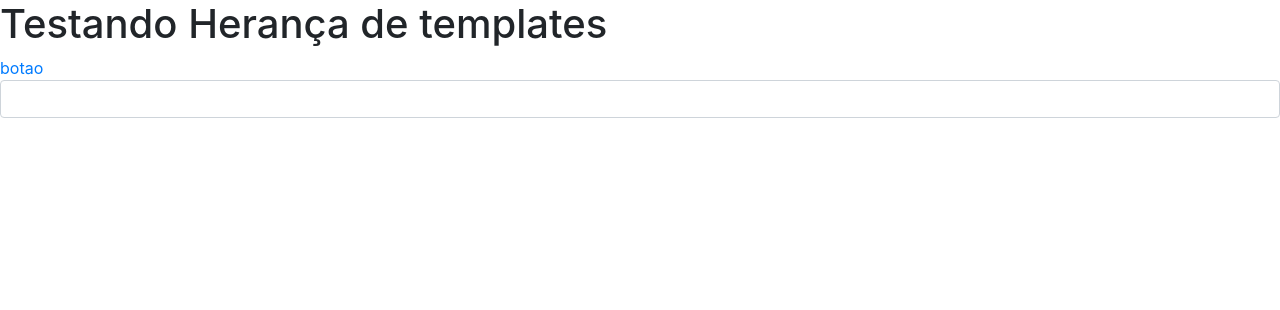
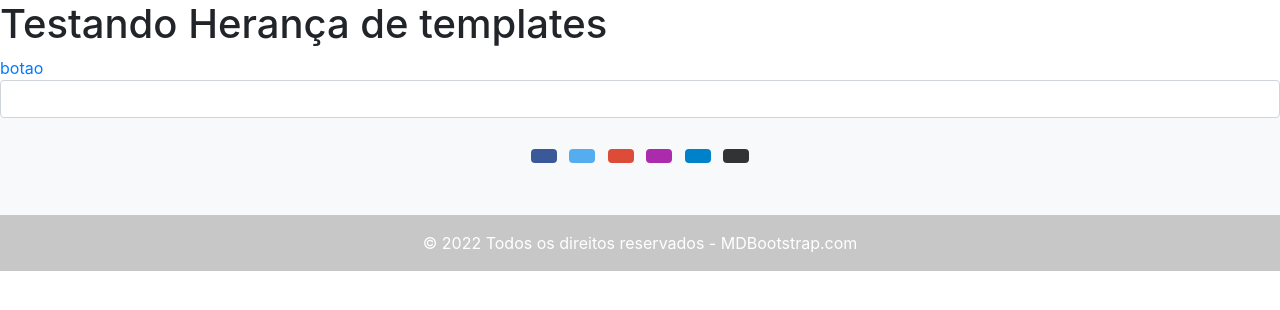
Before and after one commit to gleisonmedeiros/portal, a Django app: page /base/ in a window 1280 px wide. Shown: the part 56-366 px from the top of the page. Run offline with Django 3.2, Linux system fonts and the light colour scheme; some libraries are stand-ins or nearby versions.

Commit message:
Adicionando footer

```diff
--- a/portal/base/templates/base/_base.html
+++ b/portal/base/templates/base/_base.html
@@ -11,5 +11,6 @@
         {%block content %}
         {% endblock %}
 
+        {% include 'base/_footer.html' %}
     </body>
 </html>
--- /dev/null
+++ b/portal/base/templates/base/_footer.html
@@ -0,0 +1,71 @@
+{% load static %}
+
+<footer class="bg-light text-center text-white">
+    <!-- Grid container -->
+    <div class="container p-4 pb-0">
+      <!-- Section: Social media -->
+      <section class="mb-4">
+        <!-- Facebook -->
+        <a
+          class="btn text-white btn-floating m-1"
+          style="background-color: #3b5998;"
+          href="#!"
+          role="button"
+          ><i class="fab fa-facebook-f"></i
+        ></a>
+
+        <!-- Twitter -->
+        <a
+          class="btn text-white btn-floating m-1"
+          style="background-color: #55acee;"
+          href="#!"
+          role="button"
+          ><i class="fab fa-twitter"></i
+        ></a>
+
+        <!-- Google -->
+        <a
+          class="btn text-white btn-floating m-1"
+          style="background-color: #dd4b39;"
+          href="#!"
+          role="button"
+          ><i class="fab fa-google"></i
+        ></a>
+
+        <!-- Instagram -->
+        <a
+          class="btn text-white btn-floating m-1"
+          style="background-color: #ac2bac;"
+          href="#!"
+          role="button"
+          ><i class="fab fa-instagram"></i
+        ></a>
+
+        <!-- Linkedin -->
+        <a
+          class="btn text-white btn-floating m-1"
+          style="background-color: #0082ca;"
+          href="#!"
+          role="button"
+          ><i class="fab fa-linkedin-in"></i
+        ></a>
+        <!-- Github -->
+        <a
+          class="btn text-white btn-floating m-1"
+          style="background-color: #333333;"
+          href="#!"
+          role="button"
+          ><i class="fab fa-github"></i
+        ></a>
+      </section>
+      <!-- Section: Social media -->
+    </div>
+    <!-- Grid container -->
+
+    <!-- Copyright -->
+    <div class="text-center p-3" style="background-color: rgba(0, 0, 0, 0.2);">
+      © 2022 Todos os direitos reservados -
+      <a class="text-white" href="https://mdbootstrap.com/">MDBootstrap.com</a>
+    </div>
+    <!-- Copyright -->
+  </footer>
```
